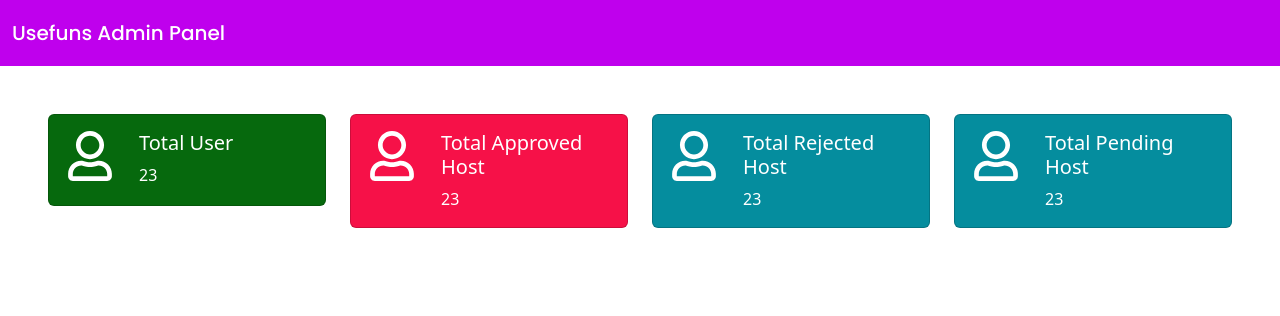
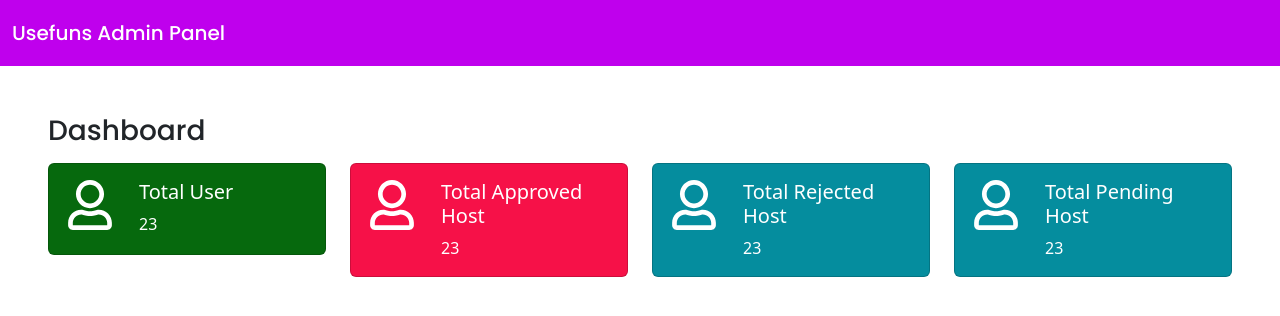
Before and after one commit to Avverma9/Use2fun, a React (Create React App) app: page / in a window 1280 px wide. Shown: the top 316 px of the page. Built offline with nearby package versions, Linux system fonts and the light colour scheme.

Commit message:
update Dashboard.css, Dashboard.jsx and src/index.css

```diff
--- a/src/Components/Dashboard/Dashboard.jsx
+++ b/src/Components/Dashboard/Dashboard.jsx
@@ -4,6 +4,8 @@ import "./Dashboard.css";
 
 const Dashboard = () => {
   return (
+    <>
+      <h3 className="_title">Dashboard</h3>
       <div className="row">
         <div className="col-sm-3 mb-3 mb-sm-0">
           <div className="card card-1">
@@ -59,6 +61,7 @@ const Dashboard = () => {
           </div>
         </div>
       </div>
+    </>
   );
 };
 
--- a/src/index.css
+++ b/src/index.css
@@ -3,3 +3,8 @@
   margin: 0;
   padding: 0;
 }
+
+._title {
+  font-family: "Poppins", sans-serif;
+  margin-bottom: 15px;
+}
```
Also changed, not shown: src/Components/Dashboard/Dashboard.css (line endings or trailing spaces). Lines whose indentation alone changed are shown as unchanged.
